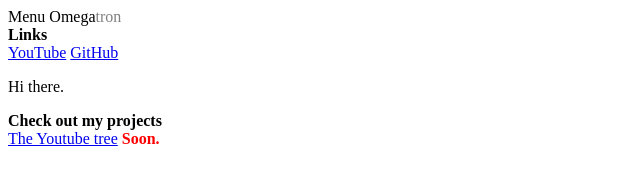
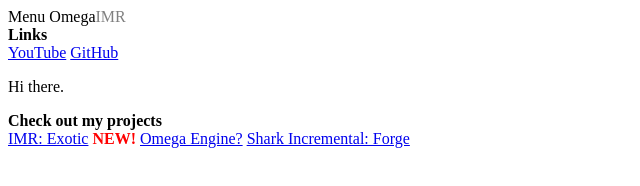
Before and after one commit to 2048io-png/2048io-png.github.io, a plain HTML site: page index.html in a window 1280 px wide. Shown: the whole page, without its empty margins (0-640 px from the left). Drawn offline with Linux system fonts and the light colour scheme.

Commit message:
Update index.html

```diff
--- a/index.html
+++ b/index.html
@@ -3,8 +3,8 @@
     <head>
         <title>Homepage</title>
         <meta property="og:type" content="website">
-        <meta property="og:site_name" content="Omegatron">
-        <meta property="og:title" content="Omegatron">
+        <meta property="og:site_name" content="OmegaIMR">
+        <meta property="og:title" content="OmegaIMR">
         <meta property="og:description" content="My wip website.">
         <!-- I hope it works because if it doesn't work, I'm freaking out -->
         <meta name="description" content="My wip website." charset="utf-8"/>
@@ -13,7 +13,7 @@
     <body>
         <header>
             <a onclick="showDrawer()" class="button headermenu">Menu</a>
-            <span class="title header">Omega</span><span style="color: #808080">tron</span>
+            <span class="title header">Omega</span><span style="color: #808080">IMR</span>
         </header>
         <div id="drawer">
             <b>Links</b><br>
@@ -22,7 +22,9 @@
         </div>
         <p>Hi there.</p>
         <b>Check out my projects</b><br>
-        <a href="https://2048io.github.io/The-YT-Tree/" class="button bodyredi">The Youtube tree</a> <b style="color:red">Soon.</b>
+        <a href="https://2048io-png.github.io/imr-exotic/" class="button bodyredi">IMR: Exotic</a> <b style="color:red">NEW!</b>
+        <a href="https://2048io-png.github.io/abso-omega-engine/" class="button bodyredi">Omega Engine?</a>
+        <a href="https://2048io-png.github.io/shark-incremental-forge/" class="button bodyredi">Shark Incremental: Forge</a>
         <div id="ftr">
 
         </div>
```
